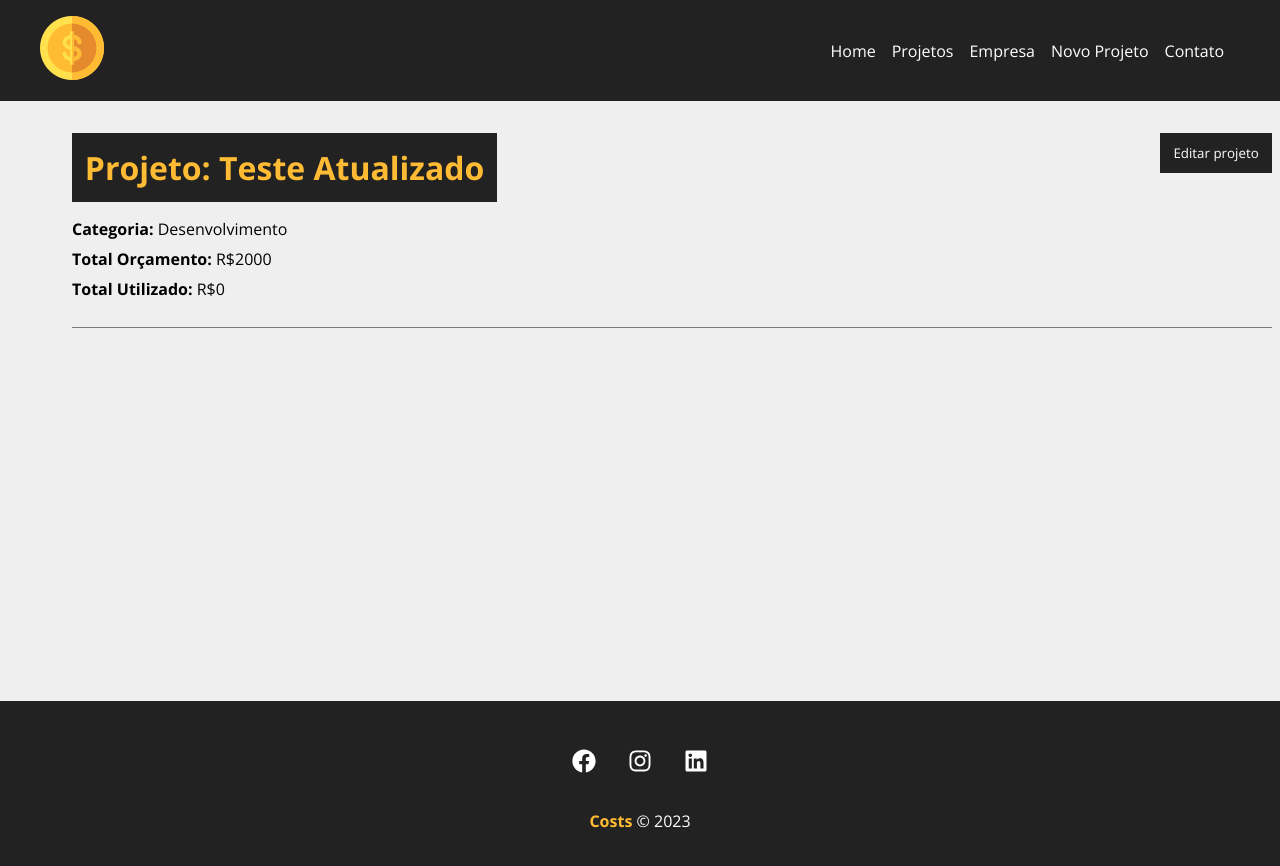
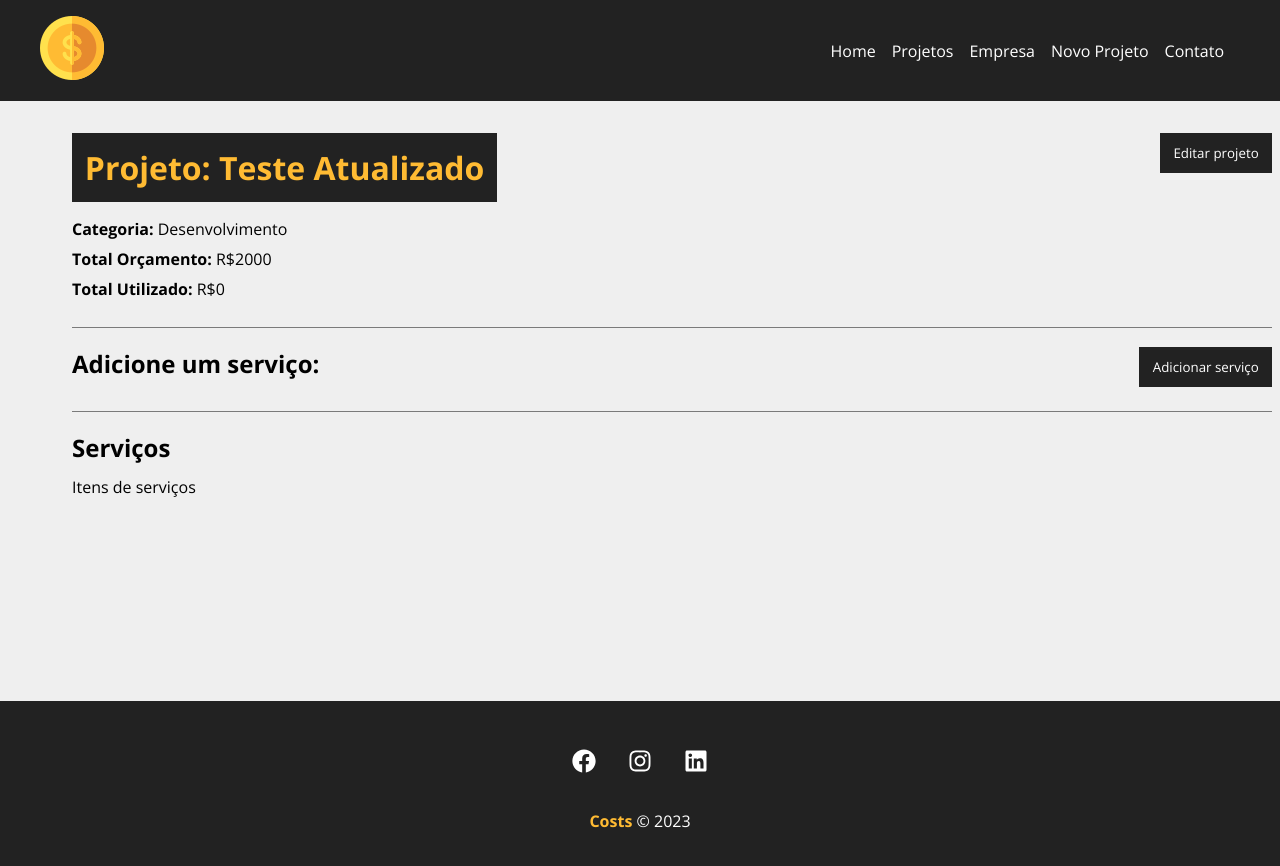
Before and after one commit to Jailsvs/ReactJs-Costs, a React (Create React App) app: page /project/1 in a window 1280 px wide. Shown: the top 866 px of the page. Built offline with nearby package versions, Linux system fonts and the light colour scheme; data requests are answered from the project's data file.

Commit message:
Serviços do projeto

```diff
--- a/src/components/pages/Project.js
+++ b/src/components/pages/Project.js
@@ -14,6 +14,7 @@ function Project(){
   const [showProjectForm, setShowProjectForm] = useState(false)
   const [msg, setMsg] = useState()
   const [type, setType] = useState()
+  const [showServiceForm, setShowServiceForm] = useState(false)
 
   const delayServer = 300
 
@@ -34,6 +35,10 @@ function Project(){
 
   function toogleProjectForm () {
     setShowProjectForm(!showProjectForm)
+  }
+
+  function toogleServicetForm(){
+    setShowServiceForm(!showServiceForm)
   }
 
   function editPost(project){
@@ -92,6 +97,22 @@ function Project(){
                 </div>)
             }
           </div>
+          <div className={styles.serviceFormContainer}>
+            <h2>Adicione um serviço:</h2>
+            <button onClick={toogleServicetForm}
+                    className={styles.btn}>
+              {!showServiceForm ? "Adicionar serviço" : "Fechar"}
+            </button>
+            <div className={styles.projectInfo}>
+              {showServiceForm && (
+                <div>Form do serviço</div>
+              )}
+            </div>
+          </div>
+          <h2>Serviços</h2>
+          <Container customClass="start">
+            <p>Itens de serviços</p>
+          </Container>
         </Container>
       </div>)
     : (<Loading/>)}
```
